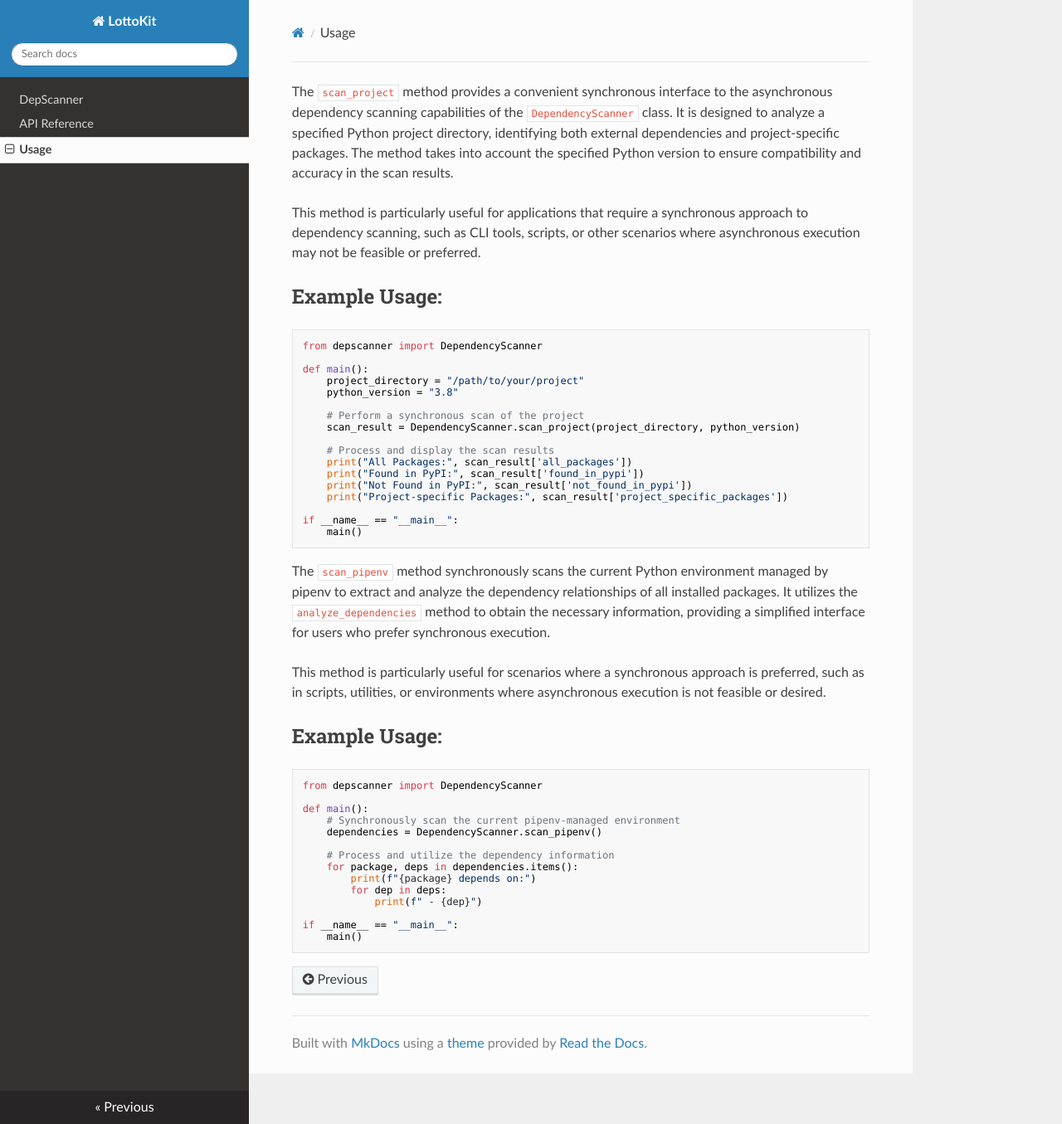
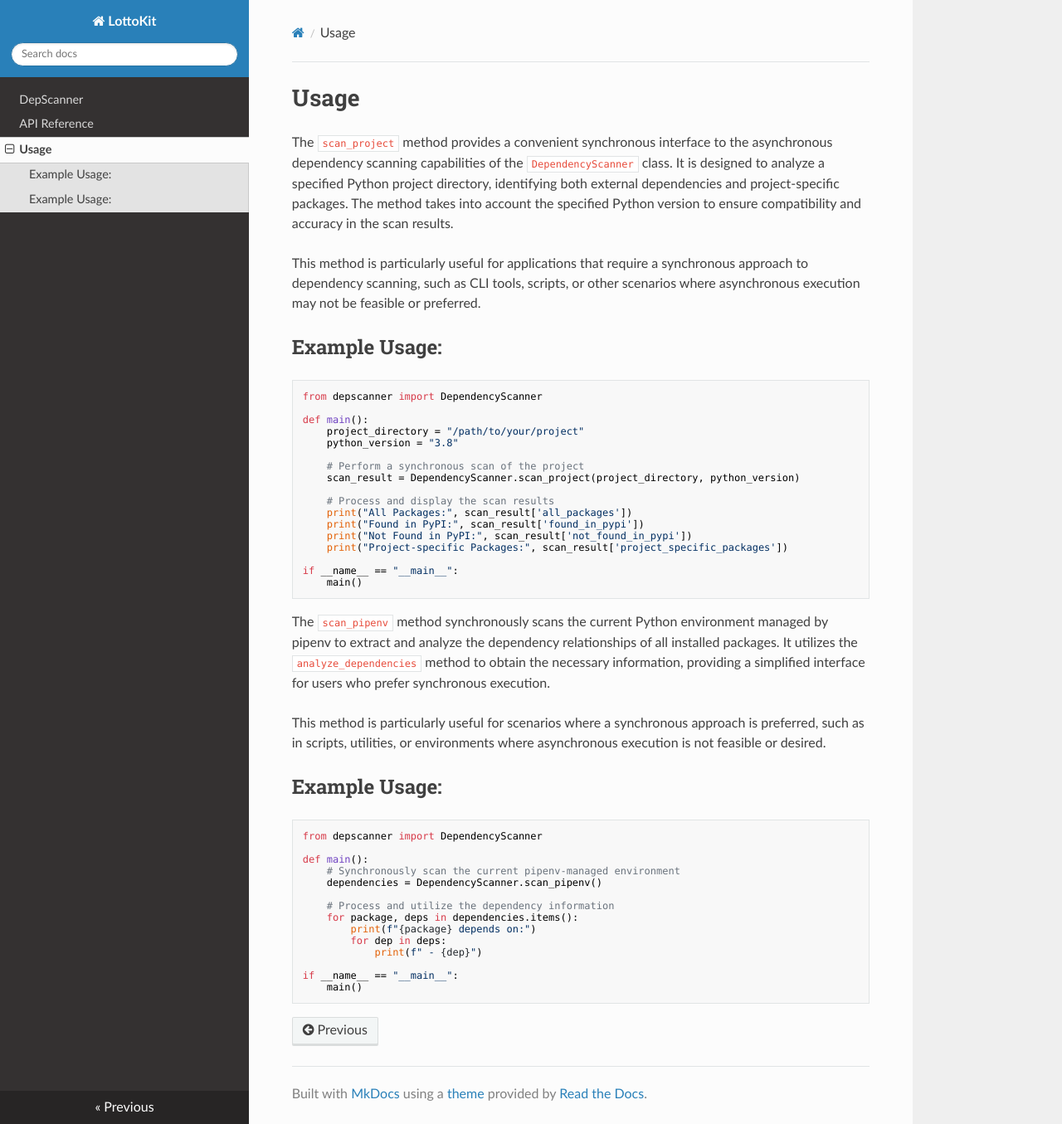
Before and after one commit to nickdecodes/python-depscanner, an MkDocs documentation site: the page built from docs/usage.md, in a window 1280 px wide and 1355 px high. Shown: the whole window at 83% size. Built offline with MkDocs 1.6.1, drawn with Linux system fonts in a browser that asks for light colours; nearby versions of some CDN libraries.

Commit message:
update for api and usage

```diff
--- a/docs/usage.md
+++ b/docs/usage.md
@@ -1,3 +1,4 @@
+# Usage
 The `scan_project` method provides a convenient synchronous interface to the asynchronous dependency scanning capabilities of the `DependencyScanner` class. It is designed to analyze a specified Python project directory, identifying both external dependencies and project-specific packages. The method takes into account the specified Python version to ensure compatibility and accuracy in the scan results.
 
 This method is particularly useful for applications that require a synchronous approach to dependency scanning, such as CLI tools, scripts, or other scenarios where asynchronous execution may not be feasible or preferred.
```
